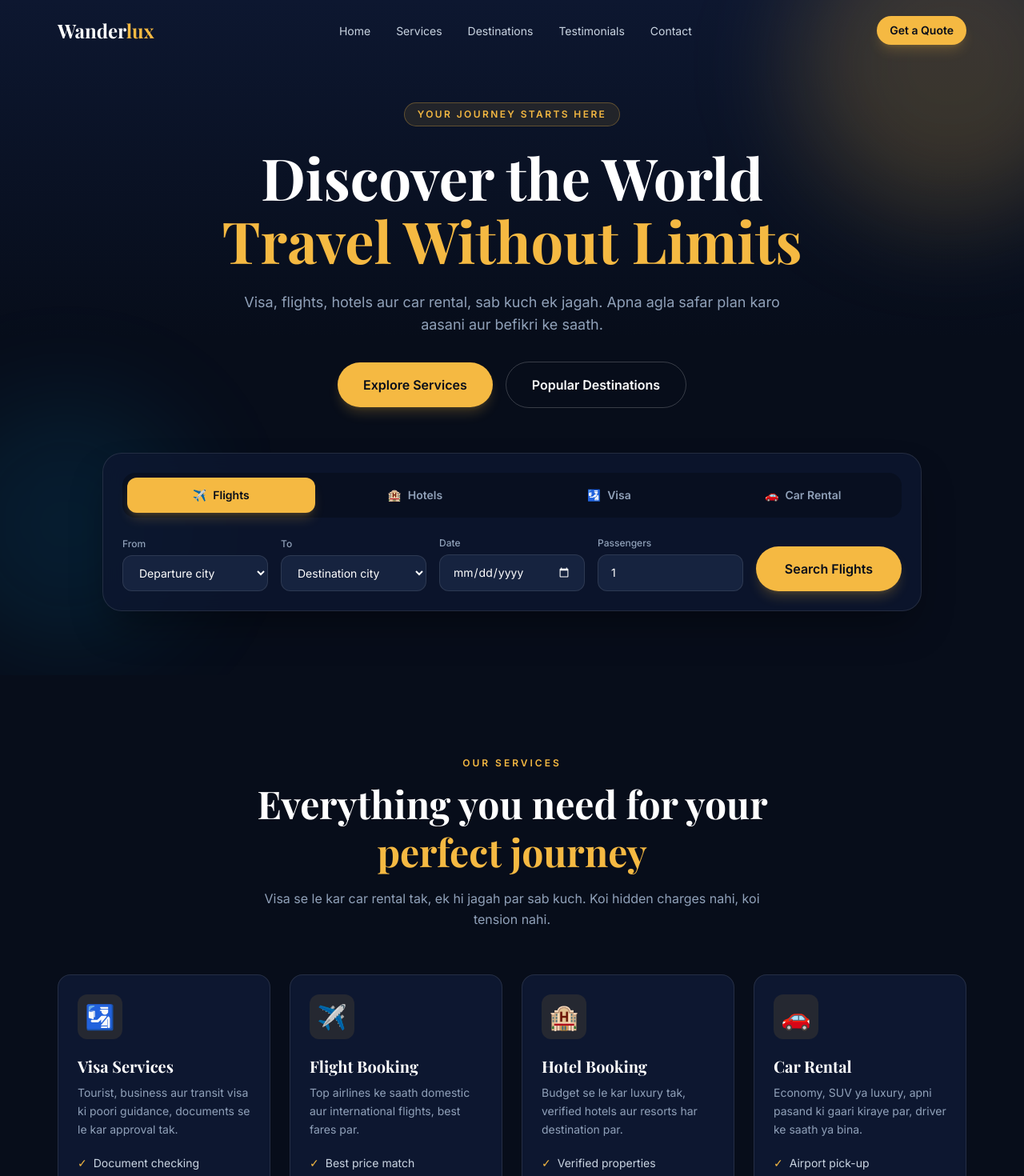
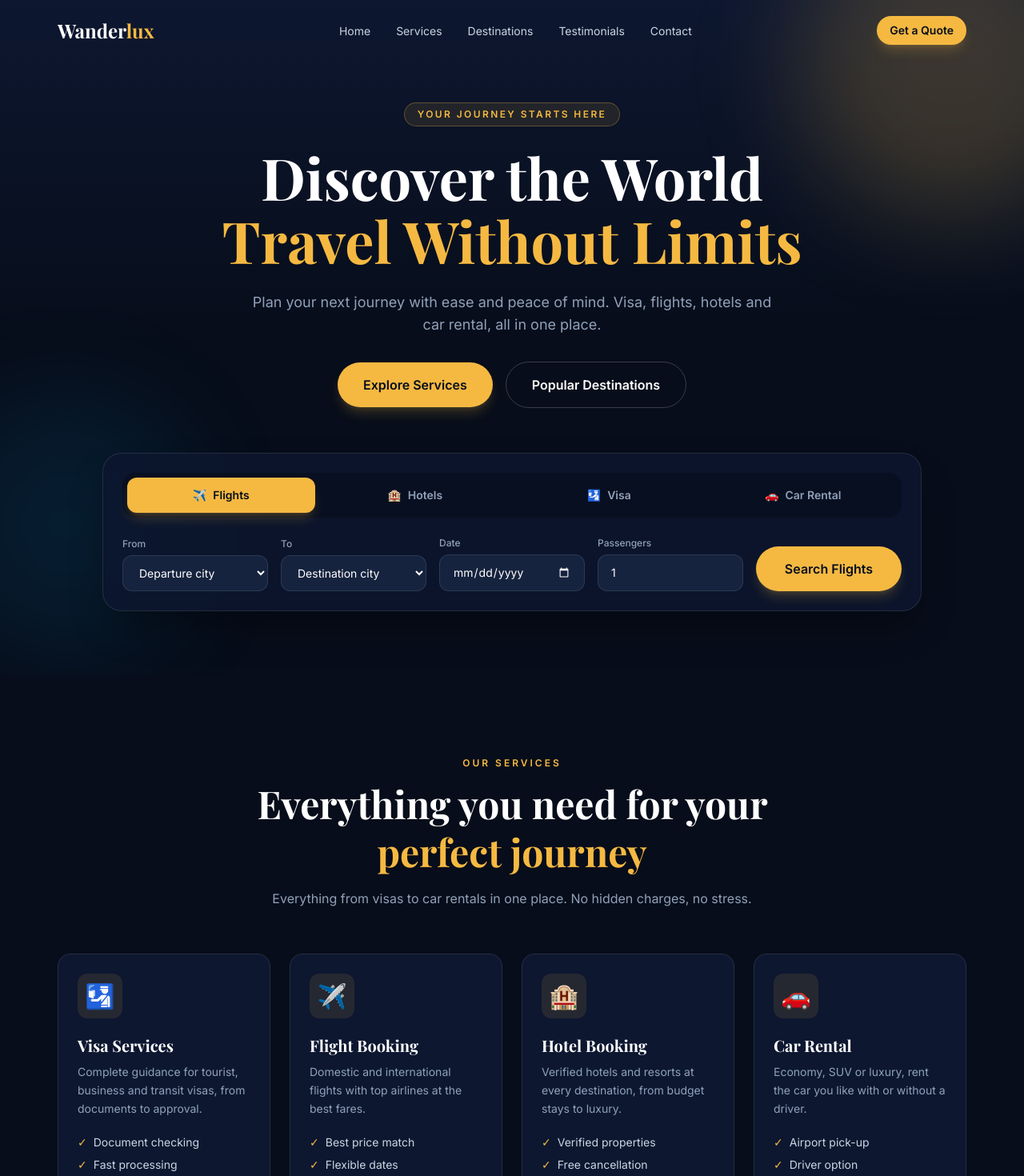
Before and after one commit to shayan-malik/travel-agency, a Next.js app: page / in a window 1280 px wide. Shown: the top 1470 px of the page at 80% size. Built offline with nearby package versions, Linux system fonts and the light colour scheme; a web font is replaced by a local one.

Commit message:
feat: add favicon

```diff
--- a/src/components/layout/Footer.jsx
+++ b/src/components/layout/Footer.jsx
@@ -28,7 +28,7 @@ export default function Footer() {
               Wander<span className="text-gold">lux</span>
             </Link>
             <p className="mt-4 text-sm leading-relaxed text-slate-400">
-              Visa, flights, hotels and car rentals, all in one place. Your trip, our responsibility.
+              Visa, flights, hotels and car rental, all in one place. Your journey, our responsibility.
             </p>
 
             <div className="mt-5 flex gap-3">
@@ -83,7 +83,7 @@ export default function Footer() {
           <div>
             <h4 className="mb-4 font-semibold text-white">Stay Updated</h4>
             <p className="mb-4 text-sm text-slate-400">
-              Get offers and deals in your inbox.
+              Get new offers and deals in your inbox.
             </p>
             <form
               className="flex gap-2"
--- a/src/components/search/CarForm.jsx
+++ b/src/components/search/CarForm.jsx
@@ -17,7 +17,7 @@ export default function CarForm({ onSearch }) {
     e.preventDefault();
 
     if (dropoff < pickup) {
-      alert("Drop-off date, pick-up se pehle nahi ho sakti.");
+      alert("Drop-off date cannot be before the pick-up date.");
       return;
     }
 
--- a/src/components/search/FlightForm.jsx
+++ b/src/components/search/FlightForm.jsx
@@ -15,7 +15,7 @@ export default function FlightForm({ onSearch }) {
     e.preventDefault();
 
     if (from === to) {
-      alert("Departure aur destination alag hone chahiye.");
+      alert("Departure and destination must be different.");
       return;
     }
 
--- a/src/components/search/HotelForm.jsx
+++ b/src/components/search/HotelForm.jsx
@@ -17,7 +17,7 @@ export default function HotelForm({ onSearch }) {
     e.preventDefault();
 
     if (checkOut <= checkIn) {
-      alert("Check-out date, check-in ke baad honi chahiye.");
+      alert("Check-out date must be after the check-in date.");
       return;
     }
 
--- a/src/components/search/SearchTabs.jsx
+++ b/src/components/search/SearchTabs.jsx
@@ -104,7 +104,7 @@ export default function SearchTabs() {
 
           {selected && (
             <p className="mt-4 rounded-xl border border-gold/30 bg-gold/10 px-4 py-3 text-sm text-gold">
-              ✓ Selected: {selected.title} (${selected.price}). Our team will contact you soon.
+              ✓ Selected: {selected.title} (${selected.price}). Our team will contact you shortly.
             </p>
           )}
         </div>
--- a/src/components/sections/Contact.jsx
+++ b/src/components/sections/Contact.jsx
@@ -43,7 +43,7 @@ export default function Contact() {
           eyebrow="Contact Us"
           title="Let's plan your"
           highlight="next trip"
-          description="Form bhar do, hamari team 24 ghante ke andar aap se rabta karegi."
+          description="Fill in the form and our team will get back to you within 24 hours."
         />
 
         <div className="mt-14 grid gap-8 lg:grid-cols-5">
@@ -115,7 +115,7 @@ export default function Contact() {
                 minLength={10}
                 value={form.message}
                 onChange={handleChange}
-                placeholder="Write your travel plan..."
+                placeholder="Tell us about your travel plan..."
                 className="w-full resize-none rounded-xl border border-white/10 bg-navy-light px-4 py-3 text-sm text-white placeholder:text-slate-500 outline-none transition-colors focus:border-gold focus:ring-2 focus:ring-gold/20"
               />
             </div>
@@ -131,7 +131,7 @@ export default function Contact() {
                 role="status"
                 className="rounded-xl border border-gold/30 bg-gold/10 px-4 py-3 text-sm text-gold sm:col-span-2"
               >
-                ✓ Thank you! We have received your message, we will be in touch soon.
+                ✓ Thank you! Your message has been received, we will get in touch soon.
               </p>
             )}
           </form>
--- a/src/components/sections/Destinations.jsx
+++ b/src/components/sections/Destinations.jsx
@@ -74,7 +74,7 @@ export default function Destinations() {
           eyebrow="Popular Destinations"
           title="Where will you go"
           highlight="next?"
-          description="Hamare sab se pasandida shehar, behtareen flight aur hotel packages ke saath."
+          description="Our most loved cities, with the best flight and hotel packages."
         />
 
         <div
--- a/src/components/sections/Hero.jsx
+++ b/src/components/sections/Hero.jsx
@@ -19,15 +19,19 @@ export default function Hero() {
         .from(
           "[data-hero-line]",
           { yPercent: 110, duration: 1, stagger: 0.15 },
-          "-=0.2"
+          "-=0.2",
         )
         .from("[data-hero-text]", { y: 30, opacity: 0, duration: 0.8 }, "-=0.5")
         .from(
           "[data-hero-cta]",
           { y: 30, opacity: 0, duration: 0.7, stagger: 0.12 },
-          "-=0.5"
+          "-=0.5",
         )
-        .from("[data-hero-search]", { y: 60, opacity: 0, duration: 0.9 }, "-=0.4");
+        .from(
+          "[data-hero-search]",
+          { y: 60, opacity: 0, duration: 0.9 },
+          "-=0.4",
+        );
 
       // background glow orbs ki halki floating animation
       gsap.to("[data-orb]", {
@@ -40,7 +44,7 @@ export default function Hero() {
         stagger: 1,
       });
     },
-    { scope: ref }
+    { scope: ref },
   );
 
   return (
@@ -85,8 +89,8 @@ export default function Hero() {
           data-hero-text
           className="mx-auto mt-6 max-w-2xl text-base sm:text-lg text-slate-400"
         >
-          Visa, flights, hotels aur car rental, sab kuch ek jagah. Apna agla
-          safar plan karo aasani aur befikri ke saath.
+          Plan your next journey with ease and peace of mind. Visa, flights,
+          hotels and car rental, all in one place.
         </p>
 
         <div className="mt-8 flex flex-col sm:flex-row items-center justify-center gap-4">
@@ -102,7 +106,6 @@ export default function Hero() {
           </div>
         </div>
 
-        {/* Search tabs yahan aayenge */}
         <div data-hero-search className="mt-14">
           <SearchTabs />
         </div>
--- a/src/components/sections/Services.jsx
+++ b/src/components/sections/Services.jsx
@@ -66,7 +66,7 @@ export default function Services() {
           eyebrow="Our Services"
           title="Everything you need for your"
           highlight="perfect journey"
-          description="Visa se le kar car rental tak, ek hi jagah par sab kuch. Koi hidden charges nahi, koi tension nahi."
+          description="Everything from visas to car rentals in one place. No hidden charges, no stress."
         />
 
         <div
--- a/src/components/sections/Testimonials.jsx
+++ b/src/components/sections/Testimonials.jsx
@@ -76,7 +76,7 @@ export default function Testimonials() {
           eyebrow="Testimonials"
           title="Loved by"
           highlight="thousands of travelers"
-          description="Hamare customers kya kehte hain, unki apni zubani."
+          description="What our customers say, in their own words."
         />
 
         <div
--- a/src/data/services.js
+++ b/src/data/services.js
@@ -4,7 +4,7 @@ export const services = [
     icon: "🛂",
     title: "Visa Services",
     description:
-      "Tourist, business aur transit visa ki poori guidance, documents se le kar approval tak.",
+      "Complete guidance for tourist, business and transit visas, from documents to approval.",
     features: ["Document checking", "Fast processing", "Application tracking"],
   },
   {
@@ -12,7 +12,7 @@ export const services = [
     icon: "✈️",
     title: "Flight Booking",
     description:
-      "Top airlines ke saath domestic aur international flights, best fares par.",
+      "Domestic and international flights with top airlines at the best fares.",
     features: ["Best price match", "Flexible dates", "24/7 support"],
   },
   {
@@ -20,7 +20,7 @@ export const services = [
     icon: "🏨",
     title: "Hotel Booking",
     description:
-      "Budget se le kar luxury tak, verified hotels aur resorts har destination par.",
+       "Verified hotels and resorts at every destination, from budget stays to luxury.",
     features: ["Verified properties", "Free cancellation", "Breakfast deals"],
   },
   {
@@ -28,7 +28,7 @@ export const services = [
     icon: "🚗",
     title: "Car Rental",
     description:
-      "Economy, SUV ya luxury, apni pasand ki gaari kiraye par, driver ke saath ya bina.",
+      "Economy, SUV or luxury, rent the car you like with or without a driver.",
     features: ["Airport pick-up", "Driver option", "Unlimited mileage"],
   },
 ];
```
Also changed, not shown: src/data/testimonials.js (+6 -6 lines).
